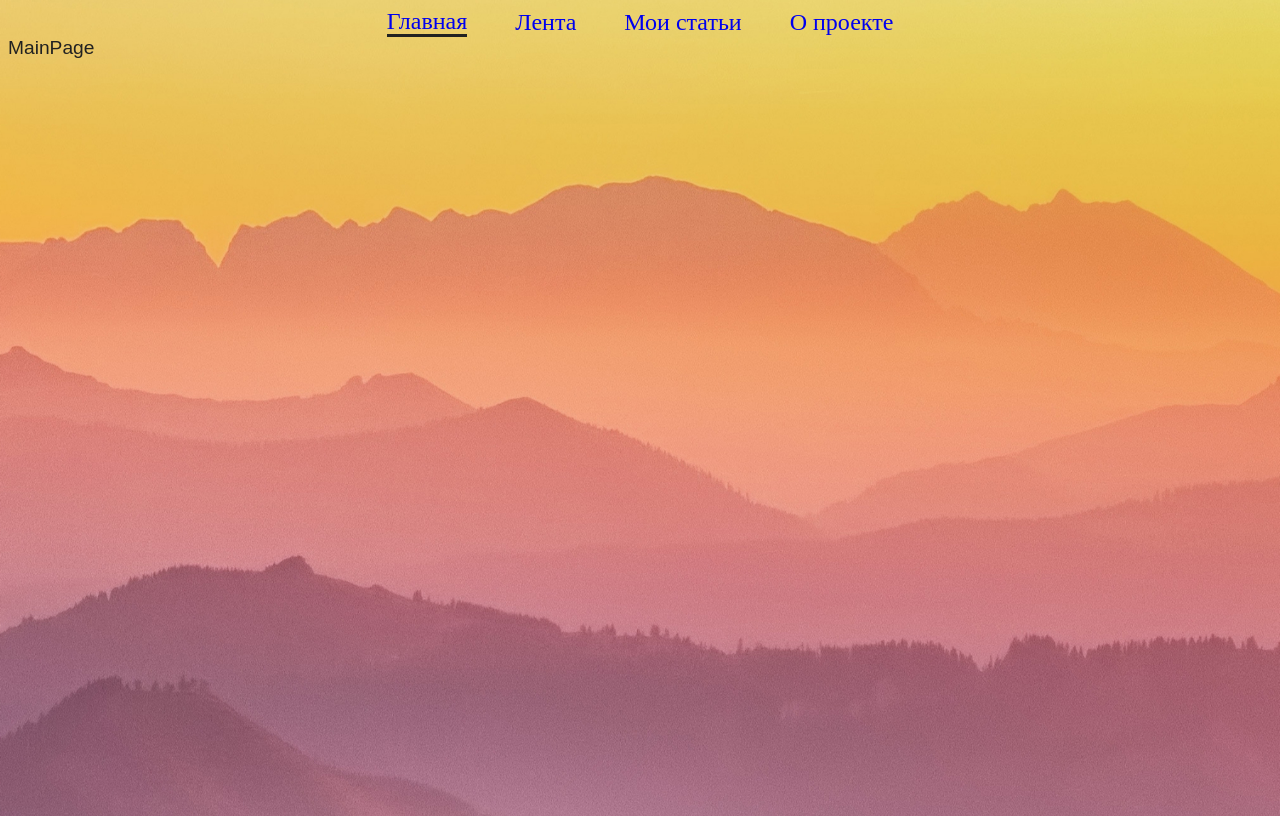
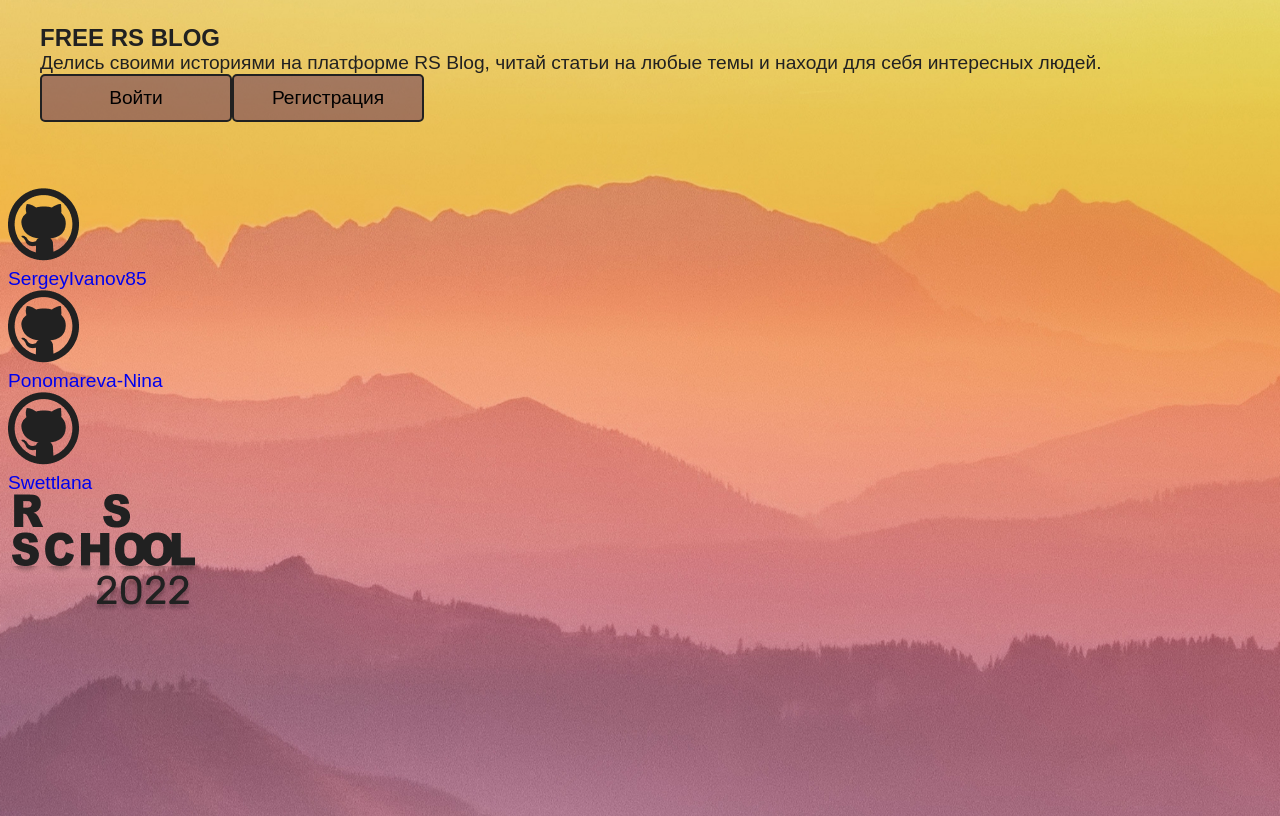
Before and after one commit to SergeyIvanov85/RSBlog, a React (Create React App) app in the folder client/: page / in a window 1280 px wide. Built offline with nearby package versions, Linux system fonts and the light colour scheme.

Commit message:
create: buttons route

```diff
--- a/client/src/components/Navbar.jsx
+++ b/client/src/components/Navbar.jsx
@@ -2,12 +2,19 @@ import React from "react";
 import { Link, NavLink} from "react-router-dom";
 
 export  const Navbar = () => {
+
+    const isAuth = false;
+
     return <nav className='main-nav'>
+        {
+            isAuth && (
                 <ul className='main-nav__list'>
                     <li className='main-nav__link active'><NavLink to={'/'} href='/'>Главная</NavLink></li>
                     <li className='main-nav__link'><NavLink to={'/posts'} href='/'>Лента</NavLink></li>
                     <li className='main-nav__link'><NavLink to={'/new'} href='/'>Мои статьи</NavLink></li>
                     <li className='main-nav__link'><NavLink to={'/about'} href='/'>О проекте</NavLink></li>
                 </ul>
+            )
+        }
     </nav>
 }
--- a/client/src/pages/MainPage.jsx
+++ b/client/src/pages/MainPage.jsx
@@ -1,5 +1,53 @@
 import React from "react";
+import { Link, NavLink} from "react-router-dom";
+import githubImage from '../assets/images/github-icon.png';
+import rsLogo from '../assets/images/rs-logo.png';
 
 export const MainPage = () => {
-    return <div>MainPage</div>
+
+    const isAuth = false;
+
+    return <div className='main-container'>
+        <main className='section-wrapper main'>
+            <div className='main-description'>
+                <h1 className='title'>FREE RS BLOG</h1>
+                <p>Делись своими историями на платформе RS Blog, читай статьи на любые темы и&nbsp;находи для себя интересных людей.</p>
+                <div className='auth-btns'>
+                    {isAuth ?
+                        ( <button className='btn login-btn'>Выйти</button>
+                    ) : (
+                        <Link to={'/login'}><button className='btn login-btn'>Войти</button></Link>
+                        )}
+                    {isAuth ? ('') : (<Link to={'/register'}><button className='btn registration-btn'>Регистрация</button></Link>)}
+                </div>
+            </div>
+        </main>
+        <footer className='footer-wrapper'>
+            <div className='footer-container'>
+                <ul className='members'>
+                    <li className='member-github'>
+                        <a href='https://github.com/SergeyIvanov85' className='github-link'>
+                            <img src={githubImage} alt='Github:'></img>
+                            <p>SergeyIvanov85</p>
+                        </a>
+                    </li>
+                    <li className='member-github'>
+                        <a href='https://github.com/Ponomareva-Nina' className='github-link'>
+                            <img src={githubImage} alt='Github:'></img>
+                            <p>Ponomareva-Nina</p>
+                        </a>
+                    </li>
+                    <li className='member-github'>
+                        <a href='https://github.com/Swettlana' className='github-link'>
+                            <img src={githubImage} alt='Github:'></img>
+                            <p>Swettlana</p>
+                        </a>
+                    </li>
+                </ul>
+                <div className='rs-logo'>
+                    <a href='https://rs.school/'><img src={rsLogo} alt='RS School'></img></a>
+                </div>
+            </div>
+        </footer>
+    </div>
 }
```
Also changed, not shown: client/src/assets/images/github-icon.png (added), client/src/assets/images/rs-logo.png (added). Lines whose indentation alone changed are shown as unchanged.
